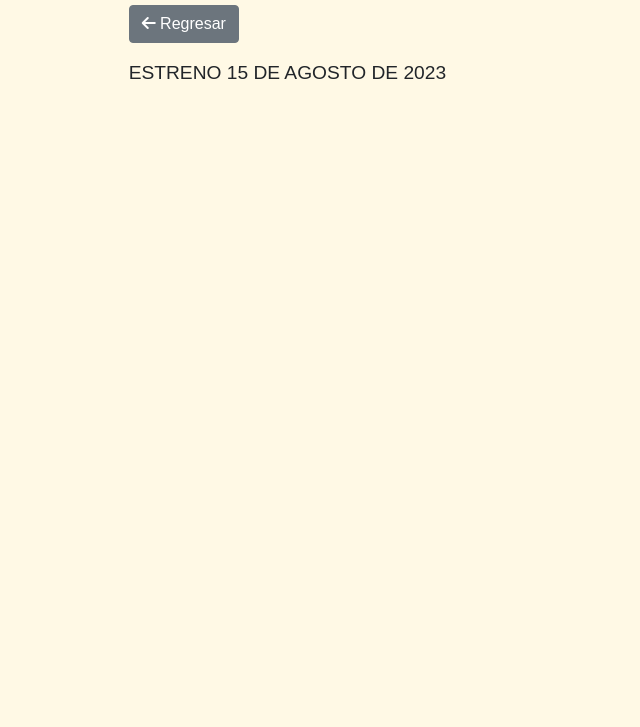
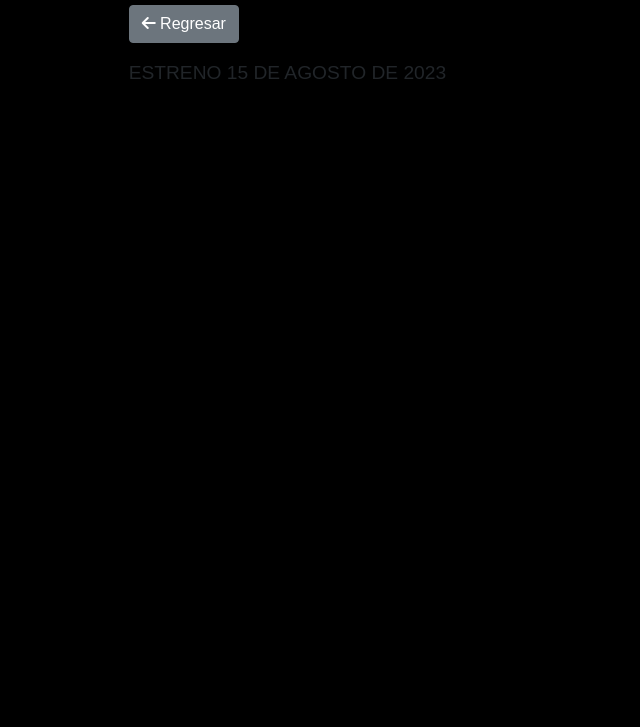
Before and after one commit to FedericoLong/animedesdeargentina, a plain HTML site: page Novela5.html in a window 1280 px wide. Shown: the part 73-800 px from the top of the page, without its empty margins (263-903 px from the left). Drawn offline with nearby package versions, Linux system fonts and the light colour scheme.

Commit message:
Update styles2.css

```diff
--- a/styles2.css
+++ b/styles2.css
@@ -2,7 +2,7 @@ body {
   margin: 0;
   padding: 0;
   font-family: sans-serif;
-  background-color: #fff9e5; /* Amarillo clarito como color de fondo */
+  background-color: black;
 }
 
 .container {
```
